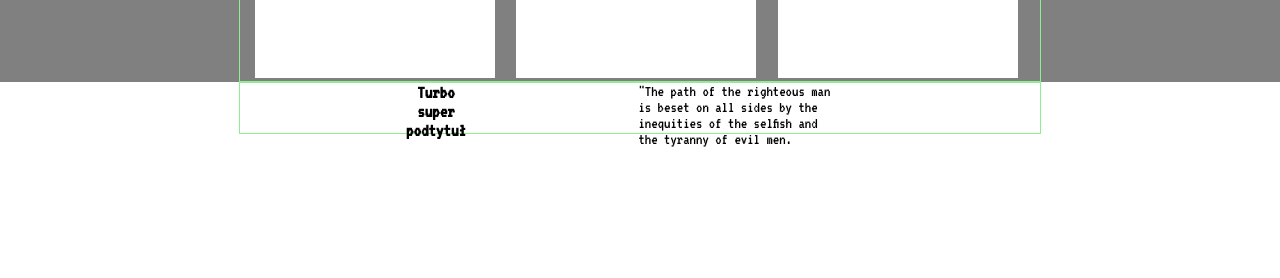
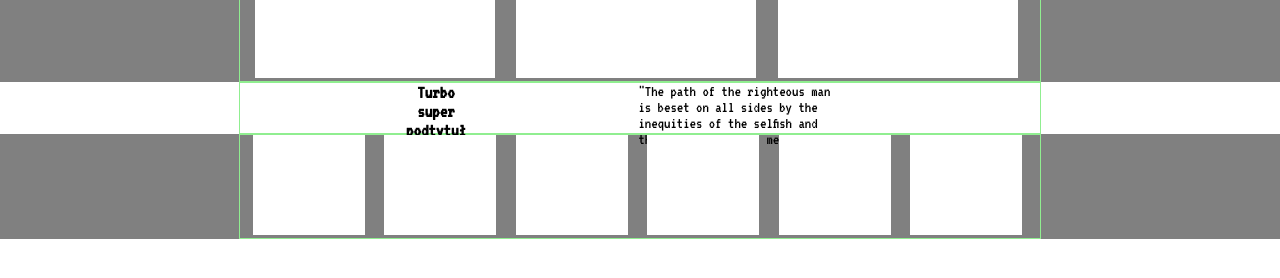
Before and after one commit to fifol124/simple-layout, a plain HTML site: page index.html in a window 1280 px wide. Shown: the part 152-430 px from the top of the page. Drawn offline with Linux system fonts and the light colour scheme; files whose address does not match are found by name.

Commit message:
html construction corrects and style for 3rd section

```diff
--- a/css/style.css
+++ b/css/style.css
@@ -117,3 +117,13 @@ header{
 .description{
   background-color: beige;
 }
+
+.small-box{
+  display: inline-block;
+  width: 14%;
+  margin-left: 13px;
+}
+
+.our-clients{
+  background-color: gray;
+}
--- a/index.html
+++ b/index.html
@@ -60,23 +60,32 @@
     </div>
   </section>
 
-  <section>
-    <div class="box">
+  <section class="our-clients">
+    <div class="main-width">
 
-    </div>
-    <div class="box">
+      <div class="small-box">
+        <div class="content-box"></div>
+      </div>
 
-    </div>
-    <div class="box">
+      <div class="small-box">
+        <div class="content-box"></div>
+      </div>
 
-    </div>
-    <div class="box">
+      <div class="small-box">
+        <div class="content-box"></div>
+      </div>
 
-    </div>
-    <div class="box">
+      <div class="small-box">
+        <div class="content-box"></div>
+      </div>
 
-    </div>
-    <div class="box">
+      <div class="small-box">
+        <div class="content-box"></div>
+      </div>
+
+      <div class="small-box">
+        <div class="content-box"></div>
+      </div>
 
     </div>
   </section>
```
